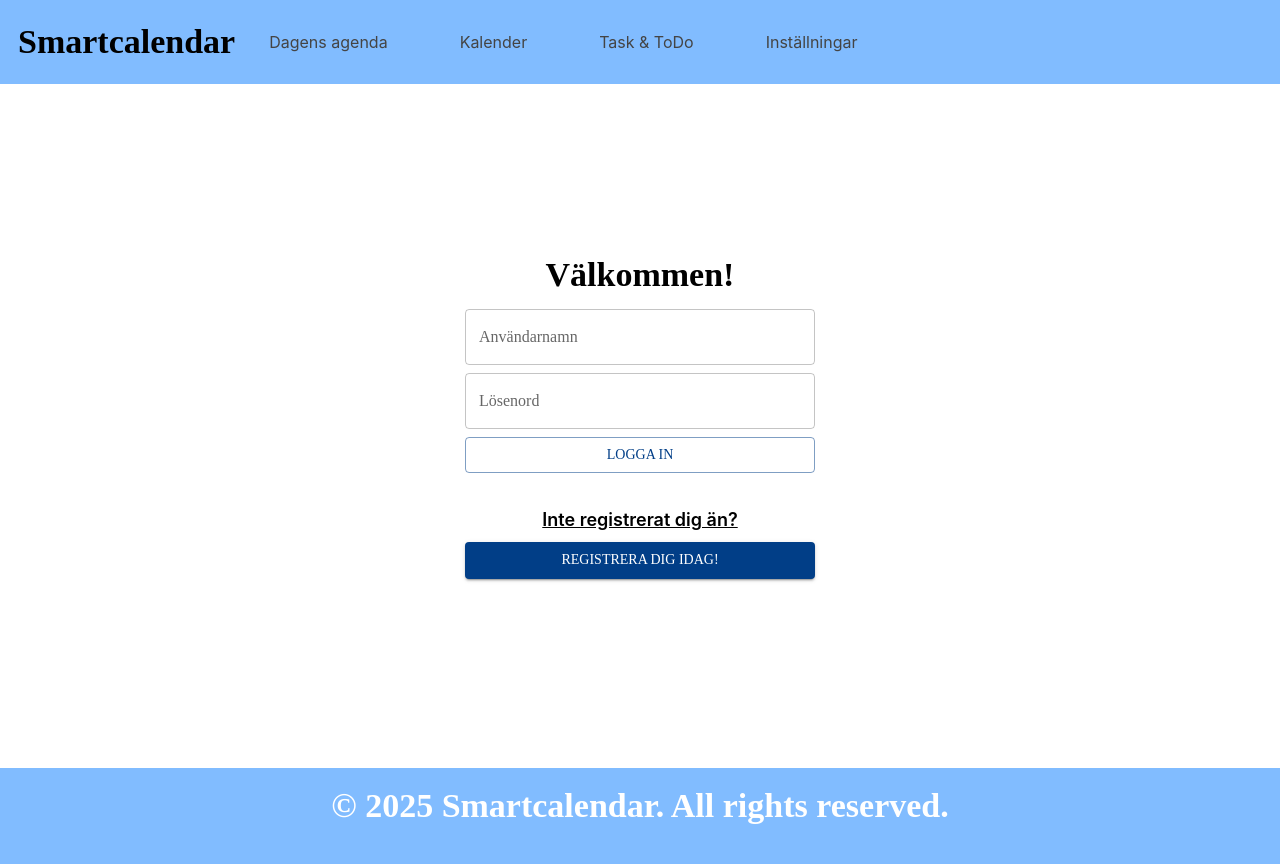
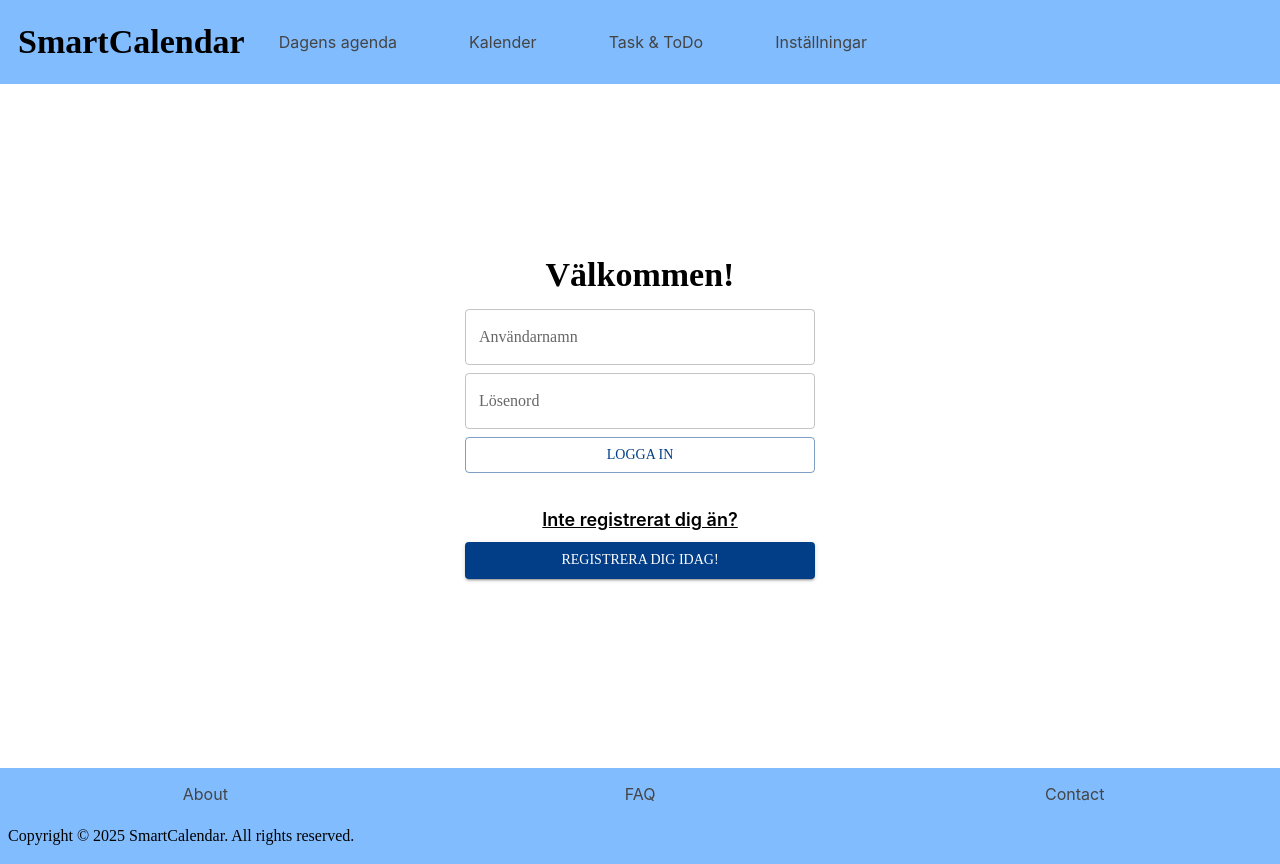
Before and after one commit to slidecart/G19SmartCalender, a React (Create React App) app in the folder frontend/: page / in a window 1280 px wide. Built offline with nearby package versions, Linux system fonts and the light colour scheme.

Commit message:
fixat footer hell yea

```diff
--- a/frontend/src/components/containers/footer.jsx
+++ b/frontend/src/components/containers/footer.jsx
@@ -1,15 +1,41 @@
-import { Box, Typography } from "@mui/material";
+import { Box, Typography, List, ListItem } from "@mui/material";
 
-function Footer(){
+function Footer() {
+  const footerlinks = [
+    { name: "About", link: "#" },
+    { name: "FAQ", link: "#" },
+    { name: "Contact", link: "#" }
+  ];
 
-    return(
-        <Box sx={{backgroundColor: "#0077ff7e", color: "white", py: 1, display: "flex", flexDirection: "column", minHeight: "10vh", textAlign: "center"}}>
-            <Typography variant="h1">
-            © 2025 Smartcalendar. All rights reserved.
-            </Typography>
+  return (
+    <Box
+      sx={{ backgroundColor: "#0077ff7e", color: "black", py: 1, display: "flex", flexDirection: "column", minHeight: "10vh",textAlign: "left" }}
+    >
+      <List sx={{ display: "flex", gap: 3, padding: 0 }}>
+        {footerlinks.map((item, index) => (
+          <ListItem
+            key={index}
+            disableGutters
+            sx={{ display: "flex", justifyContent: "center", transition: "none", "&:hover": {backgroundColor: "transparent"}
+            }}
+          >
+            <Box
+              component="a"
+              href={item.link}
+              sx={{display: "flex", textDecoration: "none", whiteSpace: "nowrap", textAlign: "center", backgroundColor: "transparent", color: "#444444",transition: "all 1", "&:hover": { backgroundColor: "transparent", color: "green", fontSize: "15px"}
+              }}
+            >
+              {item.name}
+            </Box>
+          </ListItem>
+        ))}
+      </List>
 
-        </Box>
-    )
+      <Typography variant="body1" sx={{ mt: "auto", padding: 1 }}>
+        Copyright © 2025 SmartCalendar. All rights reserved.
+      </Typography>
+    </Box>
+  );
 }
 
 export default Footer;
--- a/frontend/src/components/containers/header.jsx
+++ b/frontend/src/components/containers/header.jsx
@@ -6,7 +6,7 @@ function Header(){
     return(
         <Box sx={{backgroundColor: "#0077ff7e", py: 1.5, display: "flex"}}>
             <Typography variant="h1" sx={{ mx: 1 }}>
-                Smartcalendar
+                SmartCalendar
             </Typography>
             <Navbar/>
         </Box>
```
